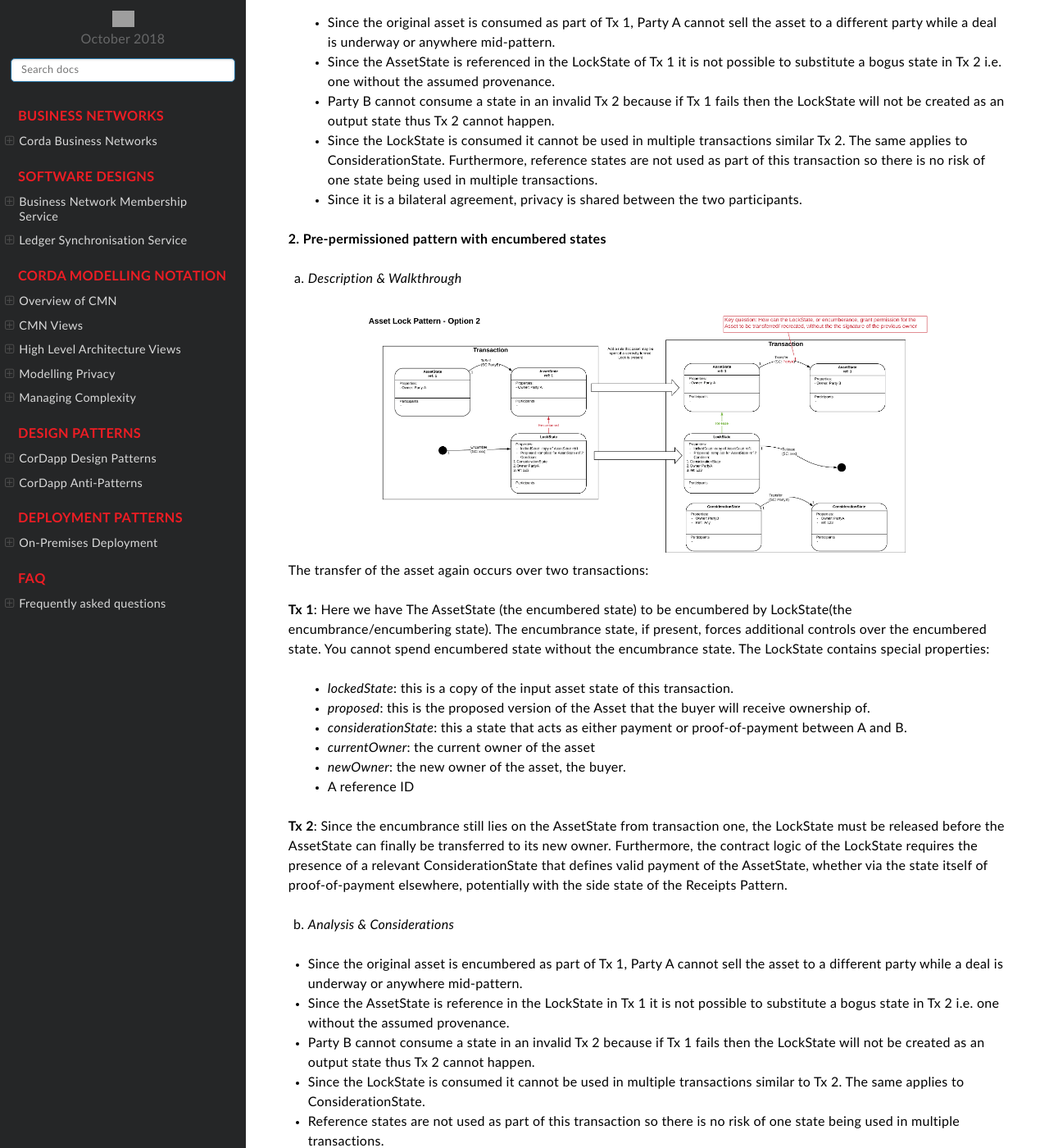
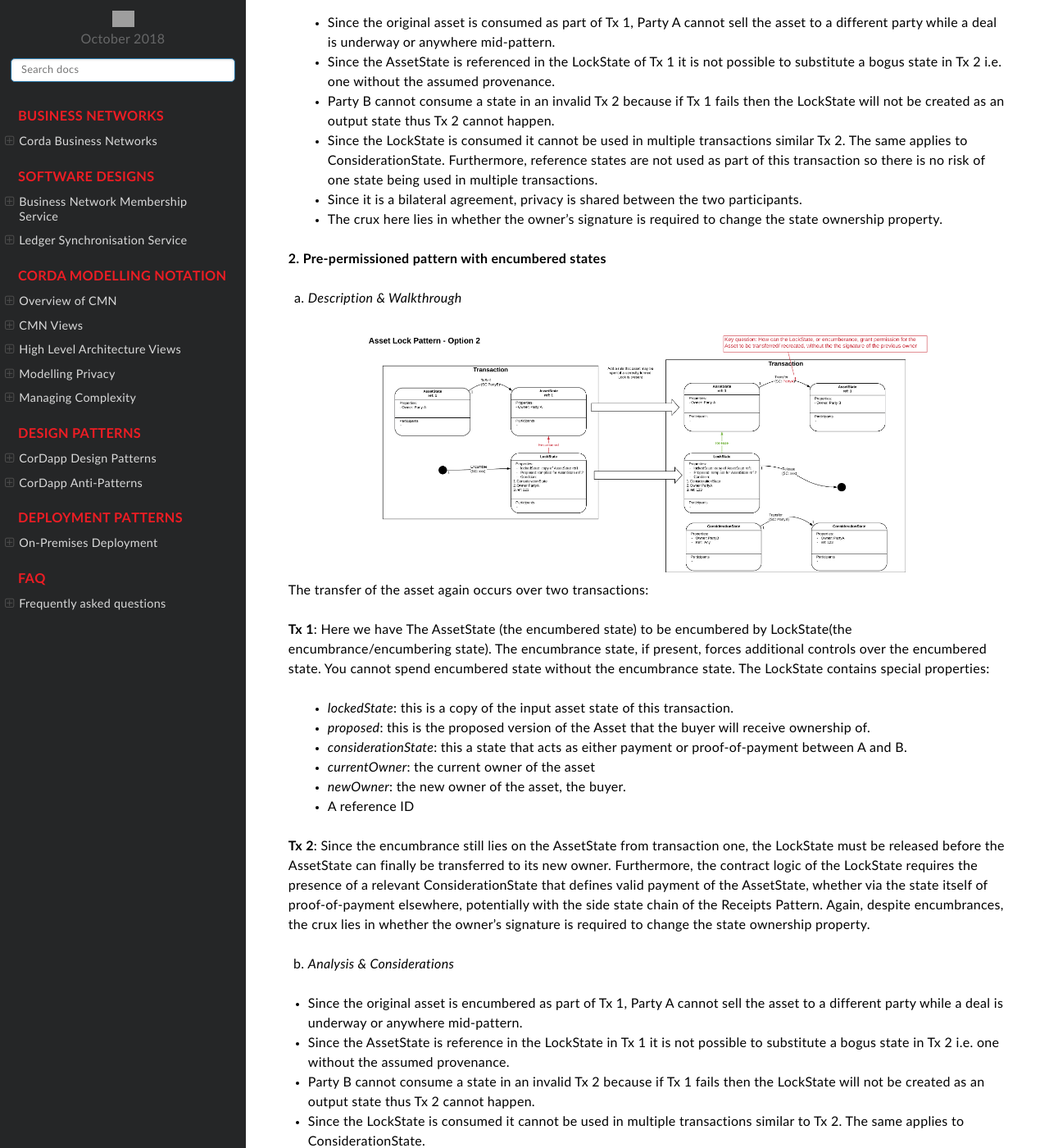
Before and after one commit to corda/corda-solutions, a Sphinx documentation site: the page built from docs/source/design-patterns/patterns/asset-lock-pattern.rst, in a window 1280 px wide and 1400 px high, scrolled down 1986 px. Shown: the whole window at 82% size. Built offline with Sphinx 7.4.7 and the Read the Docs theme 2.0.0, drawn with Linux system fonts in a browser that asks for light colours; some of the changed text lies outside the part shown; grey boxes are pictures that could not be loaded.

Commit message:
grammar fixes

```diff
--- a/docs/source/design-patterns/patterns/asset-lock-pattern.rst
+++ b/docs/source/design-patterns/patterns/asset-lock-pattern.rst
@@ -78,6 +78,7 @@ b. *Analysis & Considerations*
   - Party B cannot consume a state in an invalid Tx 2 because if Tx 1 fails then the LockState will not be created as an output state thus Tx 2 cannot happen.
   - Since the LockState is consumed it cannot be used in multiple transactions similar Tx 2. The same applies to ConsiderationState. Furthermore, reference states are not used as part of this transaction so there is no risk of one state being used in multiple transactions.
   - Since it is a bilateral agreement, privacy is shared between the two participants.
+  - The crux here lies in whether the owner's signature is required to change the state ownership property.
 
 
 **2.    Pre-permissioned pattern with encumbered states**
@@ -99,7 +100,8 @@ The transfer of the asset again occurs over two transactions:
     - `newOwner`: the new owner of the asset, the buyer.
     -  A reference ID
 
-**Tx 2**: Since the encumbrance still lies on the AssetState from transaction one, the LockState must be released before the AssetState can finally be transferred to its new owner. Furthermore, the contract logic of the LockState requires the presence of a relevant ConsiderationState that defines valid payment of the AssetState, whether via the state itself of proof-of-payment elsewhere, potentially with the side state of the Receipts Pattern.
+**Tx 2**: Since the encumbrance still lies on the AssetState from transaction one, the LockState must be released before the AssetState can finally be transferred to its new owner. Furthermore, the contract logic of the LockState requires the presence of a relevant ConsiderationState that defines valid payment of the AssetState, whether via the state itself of proof-of-payment elsewhere, potentially with the side state chain of the Receipts Pattern.
+Again, despite encumbrances, the crux lies in whether the owner's signature is required to change the state ownership property.
 
 b. *Analysis & Considerations*
 
@@ -144,6 +146,8 @@ b. *Analysis & Considerations*
 - Reference states are not used as part of this transaction so there is no risk of one state being used in multiple transactions.
 - It is mandatory that the owners signatue is not required to transfer ownership of the asset in Tx 2, other the payment could be made and the Asset never transferred.
 - Since it is a bilateral agreement, privacy is shared between the two participants. Privacy of the consideration is a fundamental part of the Receipts pattern design.
+- There is a concern that the receiving party could alter the FinalityFlow such that the Consideration/Payment would be notarised but then the actual state not passed over to the selling party.
+This means the buyer could end up with both the consideration **and** the asset.
 
 
 doesn’t actually lock the asset, so not an asset lock, it only gives the ability for someone other than the owner to move the asset.
```
Also changed, not shown: other parts of docs/source/design-patterns/patterns/asset-lock-pattern.rst (+2 -2 lines).
